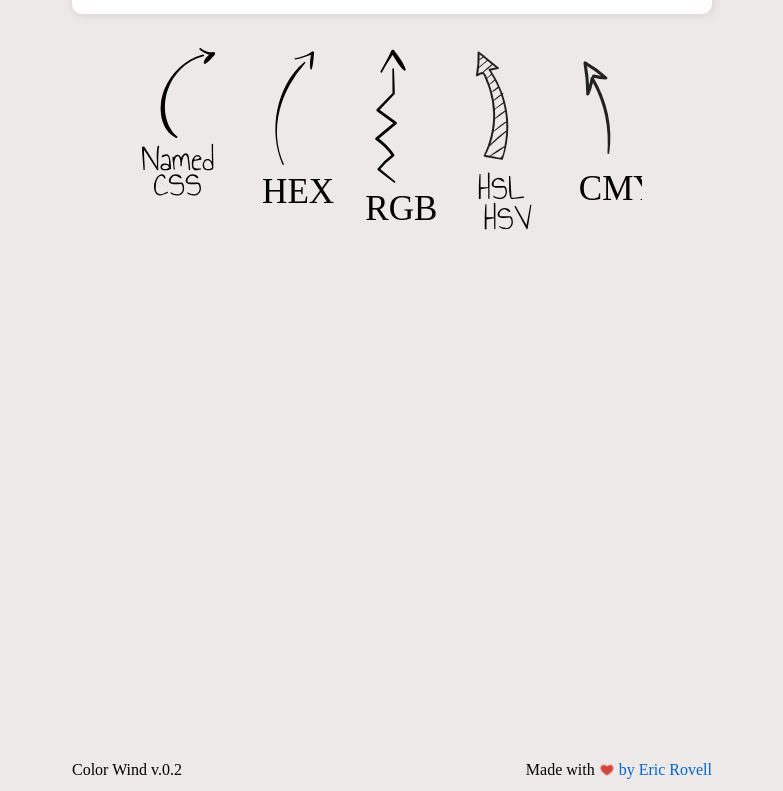
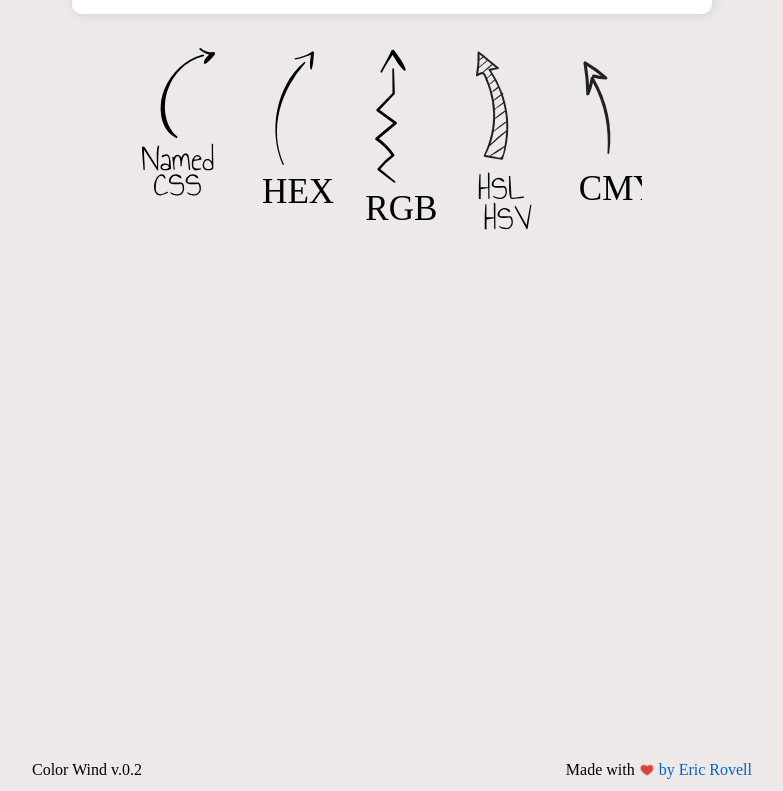
Before and after one commit to EricRovell/colors, a Svelte app: page / in a window 1280 px wide. Shown: the part 261-1052 px from the top of the page, without its empty margins (248-1031 px from the left). Built offline with nearby package versions, Linux system fonts and the light colour scheme.

Commit message:
using max-width css custom prop

```diff
--- a/src/layout/Footer.svelte
+++ b/src/layout/Footer.svelte
@@ -31,7 +31,7 @@
     display: flex;
     justify-content: space-between;
     width: 100%;
-    max-width: 640px;
+    max-width: var(--max-width, 640px);
     margin: auto;
   }
 
```
